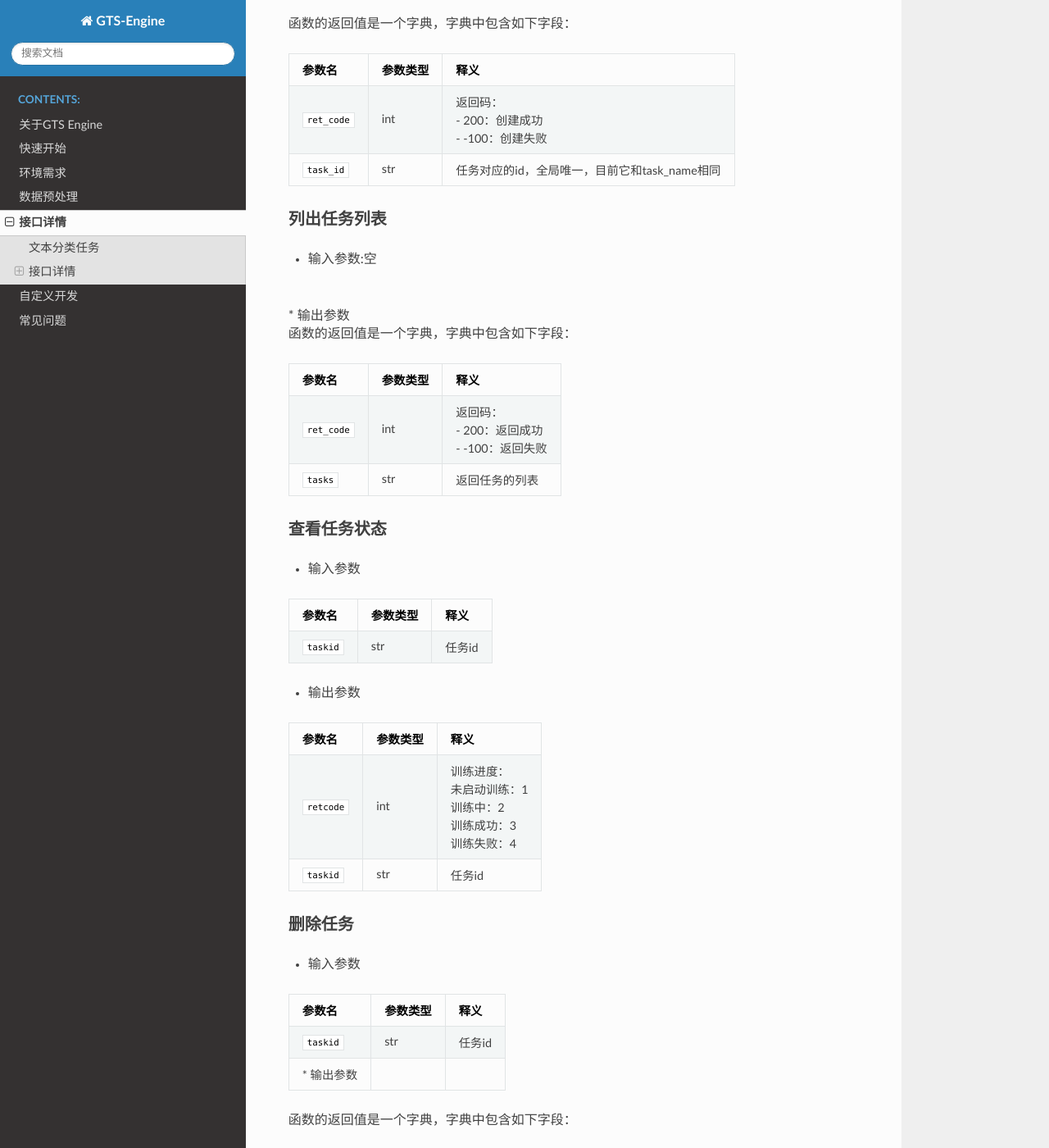
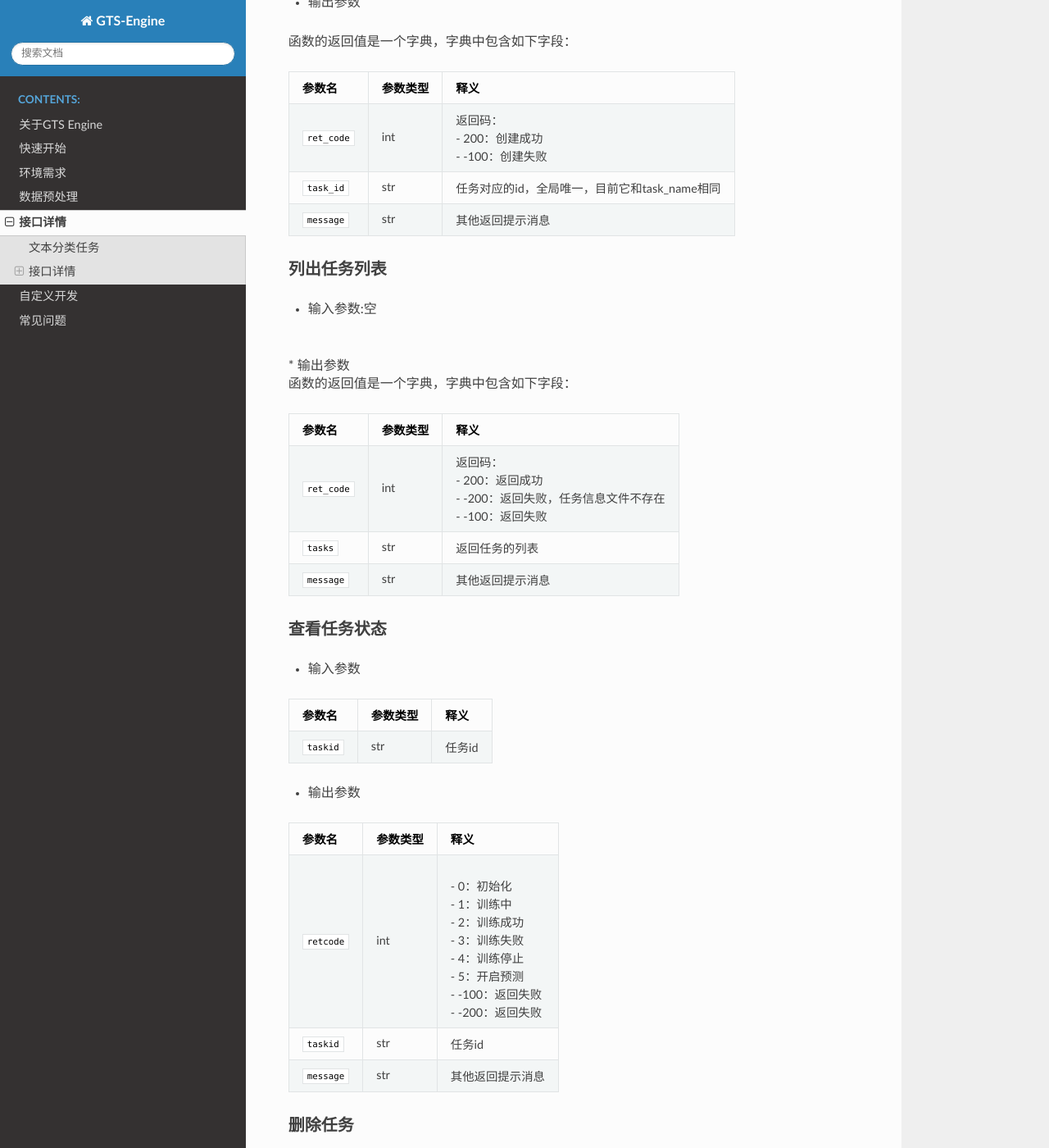
Before and after one commit to IDEA-CCNL/GTS-Engine-Doc, a Sphinx documentation site: the page built from source/docs/interface_detail.md, in a window 1280 px wide and 1400 px high, scrolled down 725 px. Shown: the whole window at 82% size. Built offline with Sphinx 7.4.7 and the Read the Docs theme 2.0.0, drawn with Linux system fonts in a browser that asks for light colours; some of the changed text lies outside the part shown.

```diff
--- a/source/docs/interface_detail.md
+++ b/source/docs/interface_detail.md
@@ -16,7 +16,7 @@ GTS Engine的所有接口都是HTTP POST请求，同时也提供了一个python
 | 参数名 | 参数类型 | 释义 |
 | ---- | ---- | ---- |
 | `task_name` | str | 任务名称，需要不同于其他已有的任务 |
-| `task_type` | str | 任务类型，目前仅支持以下两种任务：<br> - classification：文本分类 <br> - similarity：句子相似度 |
+| `task_type` | str | 任务类型，目前仅支持以下三种任务：<br> - classification：文本分类 <br> - similarity：句子相似度 <br> - nli：推理任务 |
 
 * 输出参数
 
@@ -26,6 +26,7 @@ GTS Engine的所有接口都是HTTP POST请求，同时也提供了一个python
 | ---- | ---- | ---- |
 | `ret_code` | int | 返回码： <br> - 200：创建成功 <br> - -100：创建失败 |
 | `task_id` | str | 任务对应的id，全局唯一，目前它和task_name相同 |
+| `message` | str | 其他返回提示消息 |
 
 #### 列出任务列表
 * 输入参数:空
@@ -36,8 +37,9 @@ GTS Engine的所有接口都是HTTP POST请求，同时也提供了一个python
 
 | 参数名 | 参数类型 | 释义 |
 | ---- | ---- | ---- |
-| `ret_code` | int | 返回码： <br> - 200：返回成功 <br> - -100：返回失败 |
+| `ret_code` | int | 返回码： <br> - 200：返回成功  <br> - -200：返回失败，任务信息文件不存在  <br> - -100：返回失败 |
 | `tasks` | str | 返回任务的列表 |
+| `message` | str | 其他返回提示消息 |
 
 #### 查看任务状态
 * 输入参数
@@ -50,8 +52,9 @@ GTS Engine的所有接口都是HTTP POST请求，同时也提供了一个python
 
 | 参数名 | 参数类型 | 释义 |
 | ---- | ---- | ---- |
-| `retcode` | int | 训练进度：<br>未启动训练：1<br>训练中：2 <br>训练成功：3<br>训练失败：4 |
+| `retcode` | int |<br> - 0：初始化 <br> - 1：训练中<br>- 2：训练成功 <br> - 3：训练失败 <br> - 4：训练停止 <br> - 5：开启预测 <br> - -100：返回失败 <br> - -200：返回失败|
 | `taskid` | str | 任务id |
+| `message` | str | 其他返回提示消息 |
 
 #### 删除任务
 * 输入参数
@@ -66,6 +69,7 @@ GTS Engine的所有接口都是HTTP POST请求，同时也提供了一个python
 | 参数名 | 参数类型 | 释义 |
 | ---- | ---- | ---- |
 | `ret_code` | int | 返回码： <br> - 200：返回成功 <br> - -100：返回失败 |
+| `message` | str | 其他返回提示消息 |
 
 #### 上传文件
 * 输入参数
@@ -79,6 +83,7 @@ GTS Engine的所有接口都是HTTP POST请求，同时也提供了一个python
 | 参数名 | 参数类型 | 释义 |
 | ---- | ---- | ---- |
 | `ret_code` | int | 返回码： <br> - 200：返回成功<br> - -100：返回失败 |
+| `message` | str | 其他返回提示消息 |
 
 #### 开始训练
 * 输入参数
@@ -99,8 +104,9 @@ GTS Engine的所有接口都是HTTP POST请求，同时也提供了一个python
 
 | 参数名 | 参数类型 | 释义 |
 | ---- | ---- | ---- |
-| `ret_code` | int | 返回码： <br> - 200：启动训练成功 <br> - -100：启动训练失败 |
+| `ret_code` | int | 返回码： <br> - 200：启动训练成功 <br> - -100：启动训练失败 <br> - -102：返回失败 <br> - -101：返回失败|
 | `message` | str | 其他返回提示消息 |
+
 
 #### 终止训练
 * 输入参数
@@ -114,7 +120,8 @@ GTS Engine的所有接口都是HTTP POST请求，同时也提供了一个python
 
 | 参数名 | 参数类型 | 释义 |
 | ---- | ---- | ---- |
-| `ret_code` | int | 返回码： <br> - 200：停止成功 <br> - -100：停止失败 |
+| `ret_code` | int | 返回码： <br> - 200：停止成功 <br> - -100：停止失败 <br> - -101：停止失败 <br> - -102：停止失败|
+| `message` | str | 其他返回提示消息 |
 
 #### 开始推理
 * 输入参数
@@ -129,6 +136,7 @@ GTS Engine的所有接口都是HTTP POST请求，同时也提供了一个python
 | 参数名 | 参数类型 | 释义 |
 | ---- | ---- | ---- |
 | `ret_code` | int | 返回码： <br> - 200：推理模型启动成功 <br> - -100：推理模型启动失败 |
+| `message` | str | 其他返回提示消息 |
 #### 推理
 
 * 输入参数
@@ -147,6 +155,7 @@ GTS Engine的所有接口都是HTTP POST请求，同时也提供了一个python
 | `ret_code` | int | 返回码： <br> - 200：推理成功 <br> - -100：未启动推理服务 |
 | `predictions` | list | 推理结果的标签列表 |
 | `probabilities` | list | 推理结果的概率分布 |
+| `message` | str | 其他返回提示消息 |
 #### 终止推理
 
 * 输入参数
```
Also changed, not shown: source/docs/quick_start.md (+66 -18 lines), source/docs/requirement.md (+1 -0 lines).
